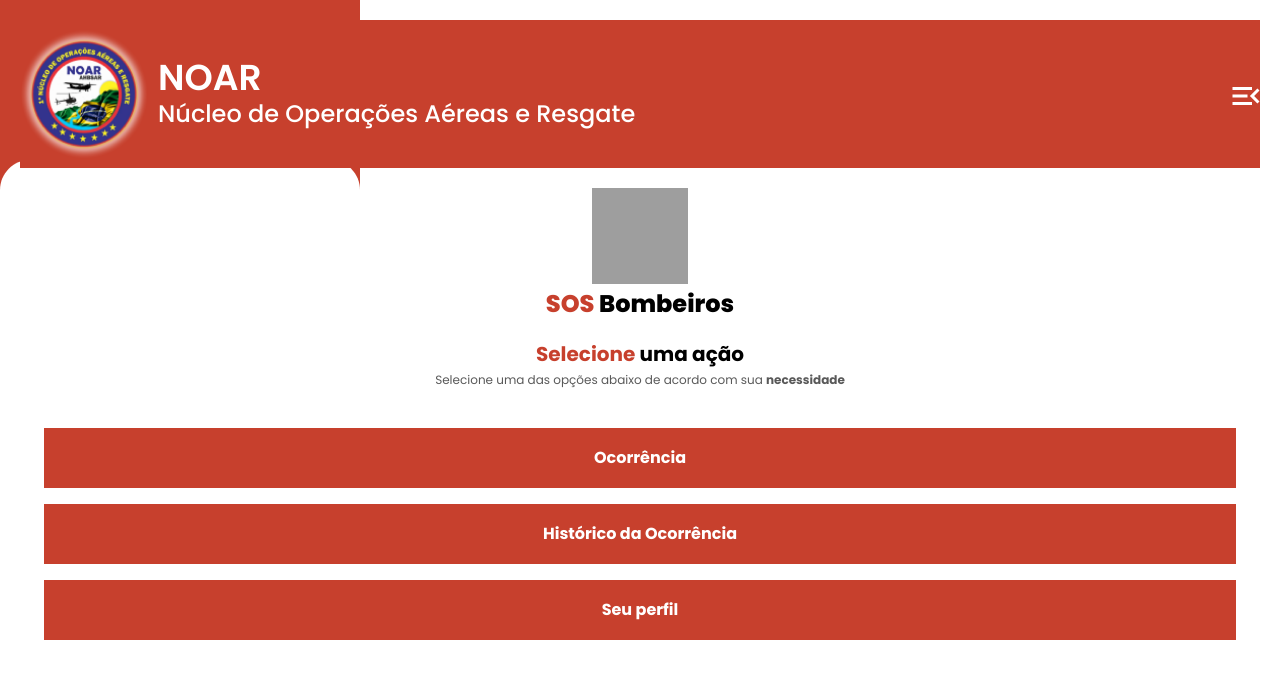
After one commit to SenasFire/snf_bombeiros, a PHP site: page /main.html in a window 1280 px wide. The commit adds this page. Shown: the top 679 px of the page. Run offline with PHP 8.4, Linux system fonts and the light colour scheme; grey boxes are pictures that could not be loaded.

Commit message:
desintalar novo pacote depois, não funcionou o que eu queria fazer, concluí main, login e afins

```diff
--- a/dist/output.css
+++ b/dist/output.css
@@ -570,6 +570,14 @@ video {
   display: none;
 }
 
+.h-10 {
+  height: 2.5rem;
+}
+
+.h-4 {
+  height: 1rem;
+}
+
 .h-8 {
   height: 2rem;
 }
@@ -585,6 +593,18 @@ video {
 
 .h-imagem_placeholder {
   height: 192px;
+}
+
+.h-24 {
+  height: 6rem;
+}
+
+.w-10 {
+  width: 2.5rem;
+}
+
+.w-4 {
+  width: 1rem;
 }
 
 .w-8 {
@@ -605,6 +625,10 @@ video {
 
 .w-imagem_placeholder {
   width: 192px;
+}
+
+.w-24 {
+  width: 6rem;
 }
 
 .cursor-pointer {
@@ -679,12 +703,20 @@ video {
   gap: 5px;
 }
 
+.gap-10 {
+  gap: 2.5rem;
+}
+
 .self-center {
   align-self: center;
 }
 
 .self-stretch {
   align-self: stretch;
+}
+
+.rounded-none {
+  border-radius: 0px;
 }
 
 .border {
@@ -698,6 +730,10 @@ video {
 .border-\[\#595959\] {
   --tw-border-opacity: 1;
   border-color: rgb(89 89 89 / var(--tw-border-opacity));
+}
+
+.border-input_placeholder {
+  border-color: rgba(89,89,89,0.75);
 }
 
 .bg-input_color {
@@ -798,6 +834,10 @@ video {
   text-align: left;
 }
 
+.text-center {
+  text-align: center;
+}
+
 .align-super {
   vertical-align: super;
 }
@@ -823,6 +863,15 @@ video {
 .text-xl {
   font-size: 1.25rem;
   line-height: 1.75rem;
+}
+
+.text-xs {
+  font-size: 0.75rem;
+  line-height: 1rem;
+}
+
+.text-\[16px\] {
+  font-size: 16px;
 }
 
 .font-bold {
@@ -924,6 +973,29 @@ video {
   outline-color: #C7402D;
 }
 
+@media (min-width: 768px) {
+  .md\:h-48 {
+    height: 12rem;
+  }
+
+  .md\:h-32 {
+    height: 8rem;
+  }
+
+  .md\:w-48 {
+    width: 12rem;
+  }
+
+  .md\:w-32 {
+    width: 8rem;
+  }
+
+  .md\:text-4xl {
+    font-size: 2.25rem;
+    line-height: 2.5rem;
+  }
+}
+
 @media (min-width: 1024px) {
   .lg\:flex-row {
     flex-direction: row;
--- a/inc/cadastro.php
+++ b/draft/login.php
@@ -9,14 +9,14 @@
   <link rel="preconnect" href="https://fonts.gstatic.com" crossorigin>
   <link href="https://fonts.googleapis.com/css2?family=Poppins:ital,wght@0,100;0,200;0,300;0,400;0,500;0,600;0,700;0,800;0,900;1,100;1,200;1,300;1,400;1,500;1,600;1,700;1,800;1,900&display=swap" rel="stylesheet">
   <link rel="stylesheet" href="../dist/output.css">
-  <title>Cadastro</title>
+  <title>Index</title>
 </head>
 
 <body class="bg-bg-mobile bg-no-repeat">
   <main class="flex flex-col items-center w-full h-fit p-5 gap-5 font-poppins">
     <?php
       include("../inc/header.inc.php");
-      include("../inc/form_cadastro.inc.php");
+      include("../inc/form-login.inc.php")
     ?>
   </main>
   <?php
--- /dev/null
+++ b/draft/main.html
@@ -0,0 +1,84 @@
+<!DOCTYPE html>
+<html lang="pt-br">
+
+<head>
+  <meta charset="UTF-8">
+  <meta http-equiv="X-UA-Compatible" content="IE=edge">
+  <meta name="viewport" content="width=device-width, initial-scale=1.0">
+  <link rel="preconnect" href="https://fonts.googleapis.com">
+  <link rel="preconnect" href="https://fonts.gstatic.com" crossorigin>
+  <link href="https://fonts.googleapis.com/css2?family=Poppins:ital,wght@0,100;0,200;0,300;0,400;0,500;0,600;0,700;0,800;0,900;1,100;1,200;1,300;1,400;1,500;1,600;1,700;1,800;1,900&display=swap" rel="stylesheet">
+  <link rel="stylesheet" href="../dist/output.css">
+  <script src="../inc/nav_script.inc.js" defer></script>
+
+  <title>Main</title>
+</head>
+
+<body>
+  <main class="flex flex-col items-center w-full h-fit p-5 gap-5 font-poppins bg-bg-mobile bg-no-repeat">
+    <nav class="navbar_cellphone flex py-2.5 lg:flex-row justify-between items-center w-full h-fit bg-vermelho">
+      <header aria-labelledby="nav_title" class="flex flex-row justify-center items-center gap-2.5">
+        <img src="../public/images/logo-noar.png" alt="" class="w-10 h-10 md:h-32 md:w-32">
+        <div aria-label="Título" class="flex flex-col">
+          <h1 id="nav_title" class="font-poppins font-semibold text-white text-2xl md:text-4xl">NOAR</h1>
+          <p class="hidden laptop:block font-poppins text-2xl text-white font-medium">Núcleo de Operações Aéreas e Resgate
+          </p>
+        </div>
+      </header>
+      <!-- MENU ICON / Criar uma imagem depois para não bugar o estado -->
+      <button onclick="expandirMenu()" id="menu-toggle" aria-controls="primary-navigation"
+        class="desktop:hidden w-8 h-8 bg-menu-icon-toggle bg-no-repeat z-50">
+        <span class="sr-only" style="display:none">Menu</span>
+      </button>
+      <!-- Menu que abre após clicar no ícone -- TODO: -->
+      <section id="primary-navigation" class="menu_open hidden absolute top-0 right-0 border flex-col items-start gap-[5px] p-4 w-[232px] bg-white
+      transition-transform
+    ">
+        <div class="close flex justify-end items-center self-stretch">
+          <!-- ICON FECHAR: -->
+          <p onclick="retrairMenu()" class="self-center text-vermelho font-poppins cursor-pointer">Fechar</p>
+          <button onclick="retrairMenu()" id="nav-close" class="bg-close w-8 h-8 bg-no-repeat bg-center">
+          </button>
+        </div>
+        <ul class="navlinks flex flex-col justify-center items-start gap-2.5 self-stretch text-vermelho font-poppins">
+          <li><a>Perfil</a></li>
+          <li><a>Página Principal</a></li>
+          <li><a>Histórico de Ocorrências</a></li>
+          <li><a>Nova Ocorrência</a></li>
+          <li><a>Ajuda</a></li>
+          <li><a>Acessibilidade</a></li>
+        </ul>
+      </section>
+      <ul class="navlinks hidden desktop:flex flex-row text-white gap-12 items-center text-xl font-poppins">
+        <li><a>Perfil</a></li>
+        <li><a>Página Principal</a></li>
+        <li><a>Histórico de Ocorrências</a></li>
+        <li><a>Nova Ocorrência</a></li>
+        <li><a>Ajuda</a></li>
+        <li><img src="../public/images/pfp.svg" alt="Foto Perfil" aria-hidden="false" class=""></li>
+      </ul>
+    </nav>
+    <!-- Header -->
+    <header class="noar_logo flex flex-col items-center justify-center gap-1 font-poppins">
+      <img src="../public/images/logo-noar-opt.svg" alt="" srcset="" class="w-24 h-24">
+      <h1 class="font-extrabold text-2xl"><span class="text-vermelho font-extrabold">SOS</span> Bombeiros</h1>
+    </header>
+
+    <section aria-labelledby="title_main" class="flex flex-col px-6 justify-center items-center gap-10 self-stretch">
+      <header class="flex flex-col justify-center items-center gap-1 self-stretch">
+        <h1 id="title_main" class="font-bold text-xl"><span class="text-vermelho">Selecione</span> uma ação</h1>
+        <p id="subtitle" class="text-cinza text-xs text-center">Selecione uma das opções abaixo de acordo com sua <b>necessidade</b></p>
+      </header>
+      <section aria-label="Botões" class="flex flex-col justify-center items-center gap-4 self-stretch">
+        <button type="submit" onclick="event.preventDefault()" class="text-[16px] px-6 py-4 gap-2.5 self-stretch flex items-center justify-center bg-vermelho font-poppins font-bold text-xl text-white
+        transition ease-in-out hover:scale-105">Ocorrência</button>
+        <button type="submit" onclick="event.preventDefault()" class="text-[16px] px-6 py-4 gap-2.5 self-stretch flex items-center justify-center bg-vermelho font-poppins font-bold text-xl text-white
+        transition ease-in-out hover:scale-105">Histórico da Ocorrência</button>
+        <button type="submit" onclick="event.preventDefault()" class="text-[16px] px-6 py-4 gap-2.5 self-stretch flex items-center justify-center bg-vermelho font-poppins font-bold text-xl text-white
+        transition ease-in-out hover:scale-105">Seu perfil</button>
+      </section>
+    </section>
+  </main>
+</body>
+
+</html>
--- a/inc/nav.inc.php
+++ b/inc/nav.inc.php
@@ -4,7 +4,7 @@
 <link rel="preconnect" href="https://fonts.gstatic.com" crossorigin>
 <link href="https://fonts.googleapis.com/css2?family=Poppins:ital,wght@0,100;0,200;0,300;0,400;0,500;0,600;0,700;0,800;0,900;1,100;1,200;1,300;1,400;1,500;1,600;1,700;1,800;1,900&display=swap" rel="stylesheet">
 <script src="nav_script.inc.js" defer></script>
-<nav class="navbar_cellphone flex px-5 py-2.5 lg:flex-row justify-between items-center w-full h-fit bg-vermelho">
+<nav class="navbar_cellphone flex py-2.5 lg:flex-row justify-between items-center w-full h-fit bg-vermelho">
   <header aria-labelledby="nav_title" class="flex flex-row justify-center items-center gap-2.5">
     <img src="../public/images/logo-noar.png" alt="">
     <div aria-label="Título" class="flex flex-col">
--- a/package.json
+++ b/package.json
@@ -19,6 +19,7 @@
   "homepage": "https://github.com/SenasFire/snf_bombeiros#readme",
   "devDependencies": {
     "autoprefixer": "^10.4.15",
+    "chokidar-cli": "^3.0.0",
     "postcss": "^8.4.27",
     "tailwindcss": "^3.3.3"
   }
--- a/tailwind.config.js
+++ b/tailwind.config.js
@@ -6,8 +6,8 @@ const colors = require('tailwindcss/colors')
 
 module.exports = {
   content: [
-    './inc/**/*.{html, js, php}',
-    './draft/**/*.{html, js, php}',
+    './inc/**.{html, js, php, inc}',
+    './draft/**.{html, js, php, inc}',
     './map/**/*.{html, js, php}'
   ],
   theme: {
```
Also changed, not shown: draft/cadastro.php (+4 -31 lines), draft/login.html (added, +56 -0 lines), inc/form-cadastro.inc.php (added, +29 -0 lines), inc/form-login.inc.php (renamed from inc/form_cadastro.inc.php, +5 -14 lines), README.md, package-lock.json.
